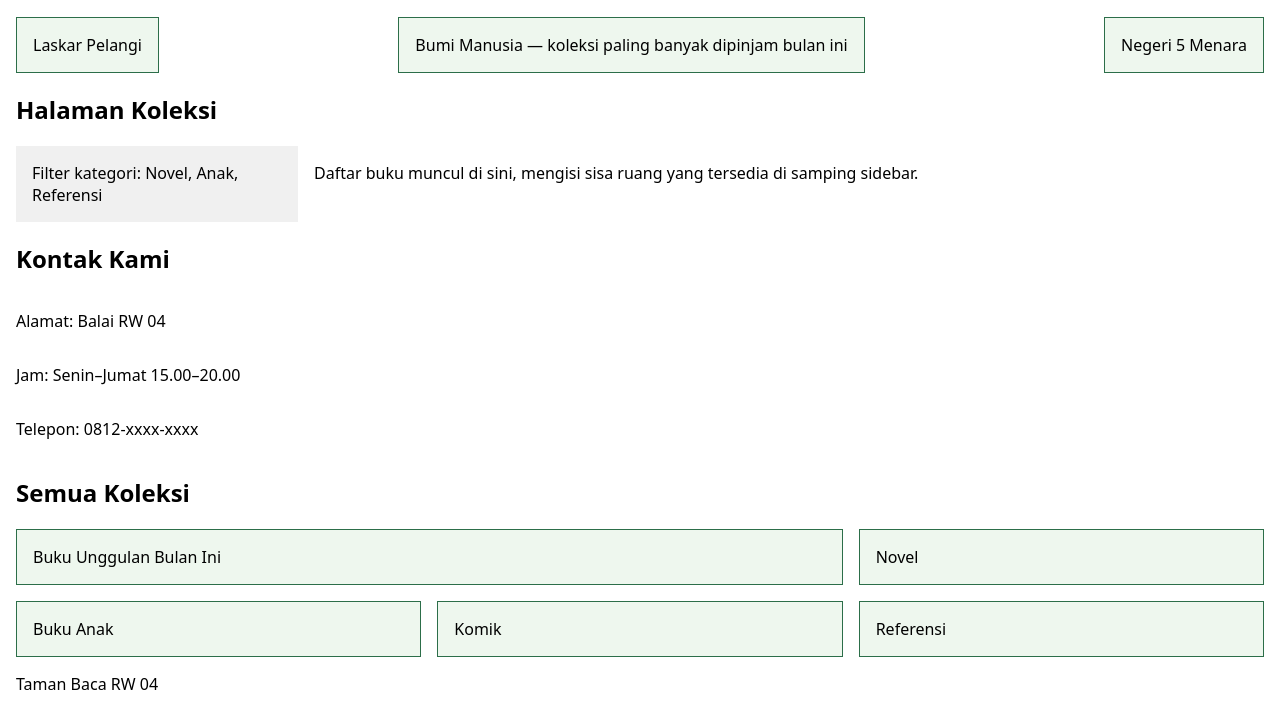
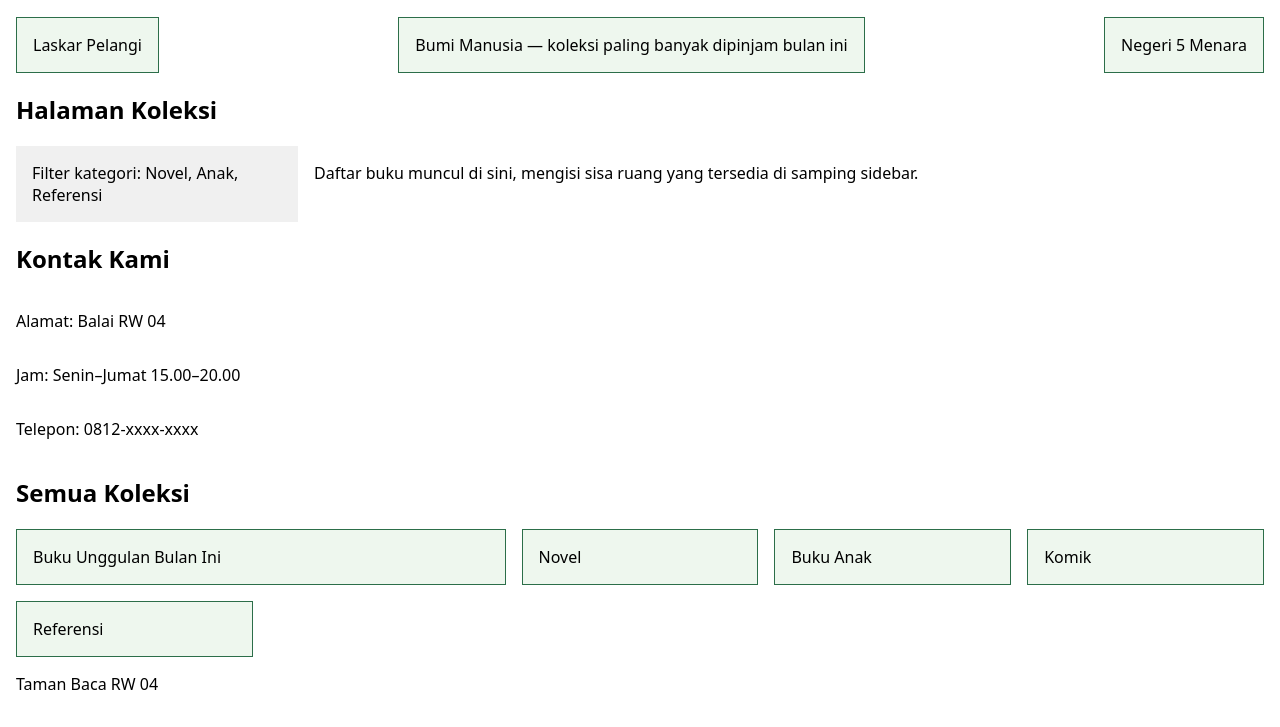
Before and after one commit to webdev-if-its/pweb-5053251032, a website: page m03/index.html in a window 1280 px wide. Shown: the part 138-865 px from the top of the page. Drawn offline with Linux system fonts and the light colour scheme.

Commit message:
Selesaikan pertemuan 3 level 10

```diff
--- a/m03/style.css
+++ b/m03/style.css
@@ -50,7 +50,7 @@ body {
 /* Level 6 */
 .kisi {
   display: grid;
-  grid-template-columns: repeat(3, minmax(200px, 1fr));
+  grid-template-columns: repeat(auto-fit, minmax(200px, 1fr));
   gap: 1rem;
 }
 
```
